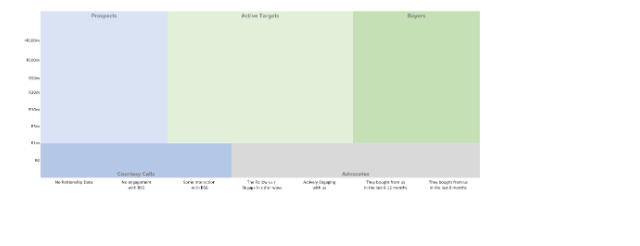
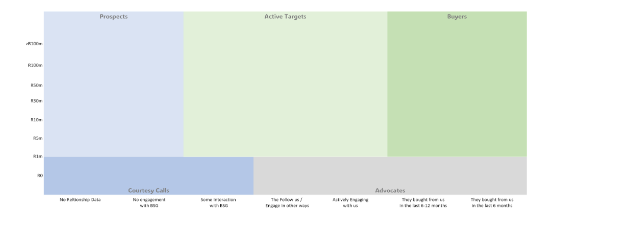
Before and after one commit to armand-engelbrecht-07/3-html-portfolio, a plain HTML site: page index.html in a window 1280 px wide. Shown: the whole page, without its empty margins (0-640 px from the left). Drawn offline with Linux system fonts and the light colour scheme.

Commit message:
Update index.html

```diff
--- a/index.html
+++ b/index.html
@@ -6,6 +6,6 @@
     <title>Stakeholder Map</title>
 </head>
 <body>
-    <img src="./assets/images/StakeholderMap.png" alt="" height="200">
+    <img src="./assets/images/StakeholderMap.png" alt="" height="220">
 </body>
 </html>
```
